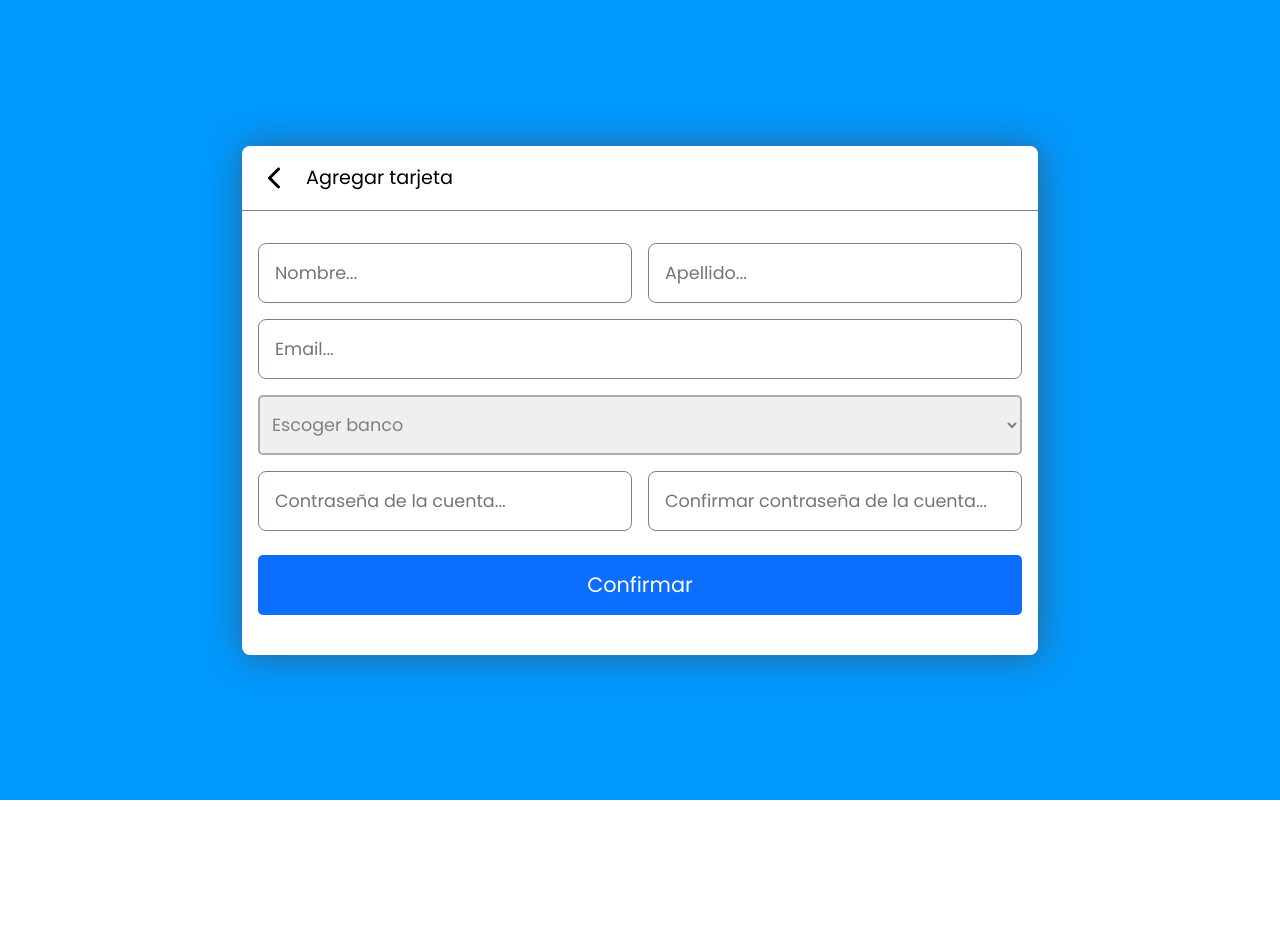
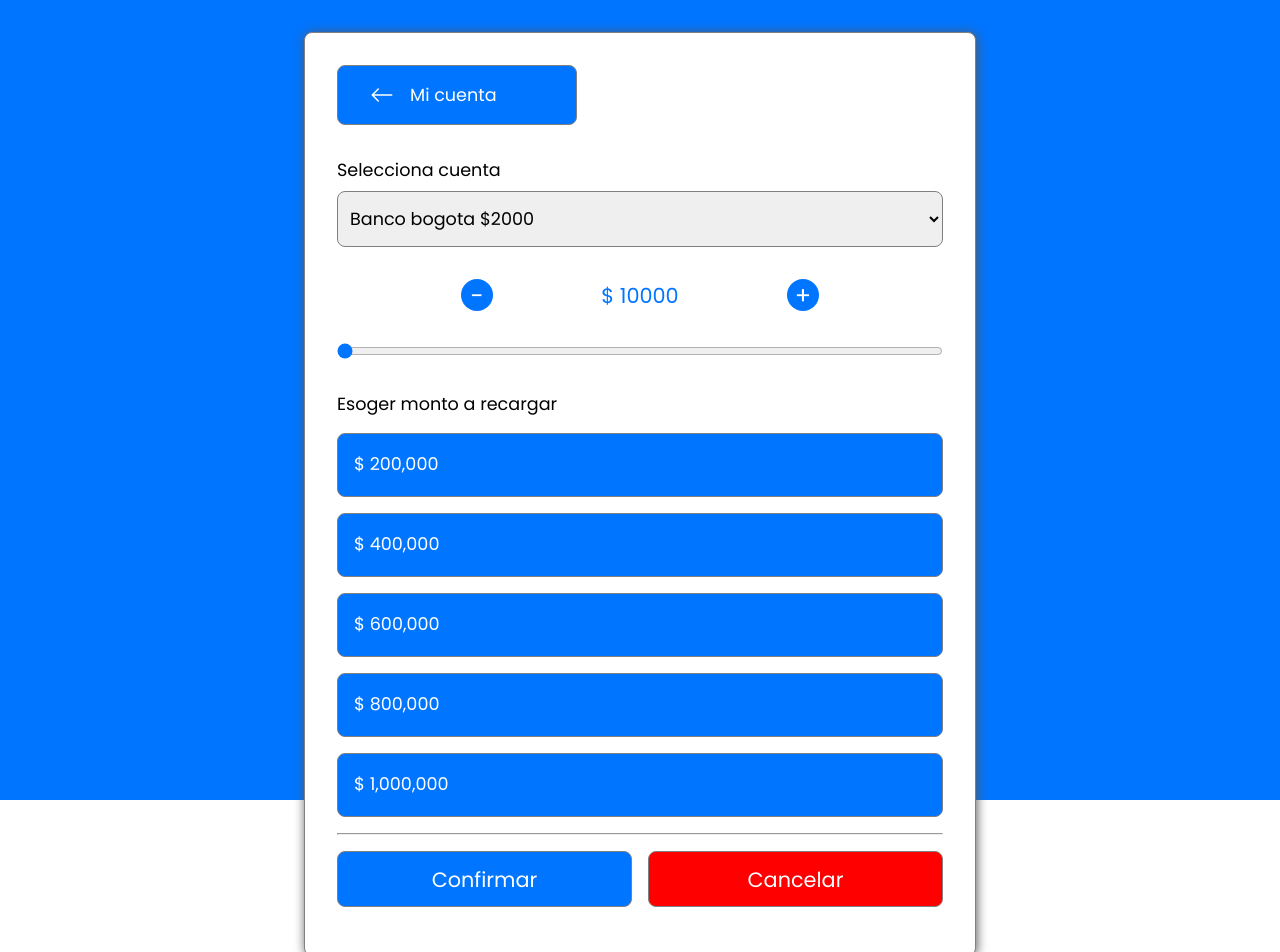
Before and after one commit to Martin10123/Project-Aula, a React (Vite) app: page / in a window 1280 px wide. Shown: the top 952 px of the page. Before the commit the page ends 800 px from the top, so only its background shows below. Built offline with nearby package versions, Linux system fonts and the light colour scheme.

Commit message:
Pagina de recargar dinero lista

```diff
--- a/src/components/BankPage/RechargeAccount/RechargeAccount.jsx
+++ b/src/components/BankPage/RechargeAccount/RechargeAccount.jsx
@@ -0,0 +1,49 @@
+import { BsArrowLeft } from "react-icons/bs";
+import { convertNumDece } from "../helpers/BankNames";
+
+import styles from "./recharge.module.css";
+
+export const RechargeAccount = () => {
+  return (
+    <section className={styles.recharge__container}>
+      <div className={styles.recharge__nav_return}>
+        <BsArrowLeft />
+        <p>Mi cuenta</p>
+      </div>
+      <div className={styles.recharge__content_info_bank}>
+        <div className={styles.recharge__select_card}>
+          <p>Selecciona cuenta</p>
+          <select className={styles.recharge__from_money}>
+            <option value="">Banco bogota $2000</option>
+          </select>
+        </div>
+
+        <div className={styles.recharge__content_money_send}>
+          <div className={styles.recharge__money_send_buttons}>
+            <button className={styles.recharge__button_less}>-</button>
+            <p>$ {10000}</p>
+            <button className={styles.recharge__button_more}>+</button>
+          </div>
+          <input type="range" name="range" min="0" max="1000000" />
+        </div>
+
+        <div className={styles.recharge__buttons_options_money}>
+          <p>Esoger monto a recargar</p>
+          <ul className={styles.recharge__list_money}>
+            <li>$ {convertNumDece(200000)}</li>
+            <li>$ {convertNumDece(400000)}</li>
+            <li>$ {convertNumDece(600000)}</li>
+            <li>$ {convertNumDece(800000)}</li>
+            <li>$ {convertNumDece(1000000)}</li>
+          </ul>
+        </div>
+        <hr />
+
+        <div className={styles.recharge__button_confirm_new_money}>
+          <button>Confirmar</button>
+          <button>Cancelar</button>
+        </div>
+      </div>
+    </section>
+  );
+};
--- /dev/null
+++ b/src/components/BankPage/RechargeAccount/recharge.module.css
@@ -0,0 +1,158 @@
+.recharge__nav_return {
+  align-items: center;
+  border-bottom: 1px solid gray;
+  display: flex;
+  font-size: 1.1rem;
+  gap: 1rem;
+  padding: 1rem;
+  width: 100%;
+}
+
+.recharge__nav_return > svg {
+  cursor: pointer;
+  font-size: 1.5rem;
+}
+
+.recharge__content_info_bank {
+  padding: 1rem;
+  width: 100%;
+}
+
+.recharge__select_card > p,
+.recharge__buttons_options_money > p {
+  font-size: 1.1rem;
+  margin: 0 0 0.5rem 0;
+}
+
+.recharge__from_money {
+  border-radius: 0.5rem;
+  border: 1px solid gray;
+  cursor: pointer;
+  font-size: 1.1rem;
+  height: 3.5rem;
+  margin: 0 0 1rem;
+  padding: 0.5rem;
+  width: 100%;
+}
+
+.recharge__money_send_buttons {
+  align-items: center;
+  display: flex;
+  justify-content: space-evenly;
+  padding: 1rem;
+  width: 100%;
+}
+
+.recharge__button_less,
+.recharge__button_more {
+  align-items: center;
+  background: #0075ff;
+  border-radius: 50%;
+  border: none;
+  color: #fff;
+  cursor: pointer;
+  display: flex;
+  font-size: 1.5rem;
+  height: 2rem;
+  justify-content: center;
+  width: 2rem;
+}
+
+.recharge__money_send_buttons > p {
+  font-size: 1.3rem;
+  color: #0075ff;
+}
+
+.recharge__buttons_options_money,
+.recharge__content_money_send > input {
+  width: 100%;
+  margin: 1rem 0;
+  cursor: pointer;
+}
+
+.recharge__list_money {
+  width: 100%;
+  display: grid;
+  gap: 1rem;
+  margin: 1rem 0 0;
+}
+
+.recharge__list_money > li {
+  align-items: center;
+  background: #0075ff;
+  border-radius: 0.5rem;
+  border: 1px solid gray;
+  color: #fff;
+  cursor: pointer;
+  display: flex;
+  font-size: 1.1rem;
+  height: 4rem;
+  line-height: 1.2;
+  padding: 1rem;
+  width: 100%;
+}
+
+.recharge__button_confirm_new_money {
+  width: 100%;
+  margin: 1rem 0;
+  display: grid;
+  grid-template-columns: 1fr 1fr;
+  gap: 1rem;
+}
+
+.recharge__button_confirm_new_money > button {
+  border-radius: 0.5rem;
+  border: 1px solid gray;
+  color: #fff;
+  cursor: pointer;
+  font-size: 1.1rem;
+  height: 3rem;
+  width: 100%;
+}
+
+.recharge__button_confirm_new_money > button:nth-child(1) {
+  background-color: #0075ff;
+}
+
+.recharge__button_confirm_new_money > button:nth-child(2) {
+  background-color: #ff0000;
+}
+
+@media (min-width: 1000px) {
+  .recharge__container {
+    background: #fff;
+    border-radius: 0.5rem;
+    border: 1px solid gray;
+    box-shadow: 1px 1px 11px #5a5a5a;
+    margin: 2rem auto;
+    padding: 1rem;
+    width: 42rem;
+  }
+
+  .recharge__container::before {
+    background: #0075ff;
+    content: "";
+    height: 100vh;
+    left: 0;
+    position: fixed;
+    top: 0;
+    width: 100%;
+    z-index: -1;
+  }
+
+  .recharge__nav_return {
+    background-color: #0075ff;
+    border-radius: 0.5rem;
+    border: 1px solid gray;
+    color: #fff;
+    cursor: pointer;
+    margin: 1rem;
+    padding: 1rem 2rem;
+    width: 15rem;
+  }
+
+  .recharge__button_confirm_new_money > button {
+    height: 3.5rem;
+    font-size: 1.3rem;
+  }
+}
--- a/src/components/BankPage/helpers/BankNames.js
+++ b/src/components/BankPage/helpers/BankNames.js
@@ -10,6 +10,10 @@ export const bankNames = [
   { name: "Banco de Occidente" },
 ];
 
+export const convertNumDece = (num) => {
+  return num.toLocaleString();
+};
+
 // const random = Math.floor(Math.random() * 9000 + 1000);
 
 // console.log(random);
--- a/src/main.jsx
+++ b/src/main.jsx
@@ -1,10 +1,10 @@
 import React from "react";
 import ReactDOM from "react-dom/client";
-import { AddNewCard } from "./components/BankPage";
+import { RechargeAccount } from "./components/BankPage";
 import "./index.css";
 
 ReactDOM.createRoot(document.getElementById("root")).render(
   <React.StrictMode>
-    <AddNewCard />
+    <RechargeAccount />
   </React.StrictMode>
 );
```
